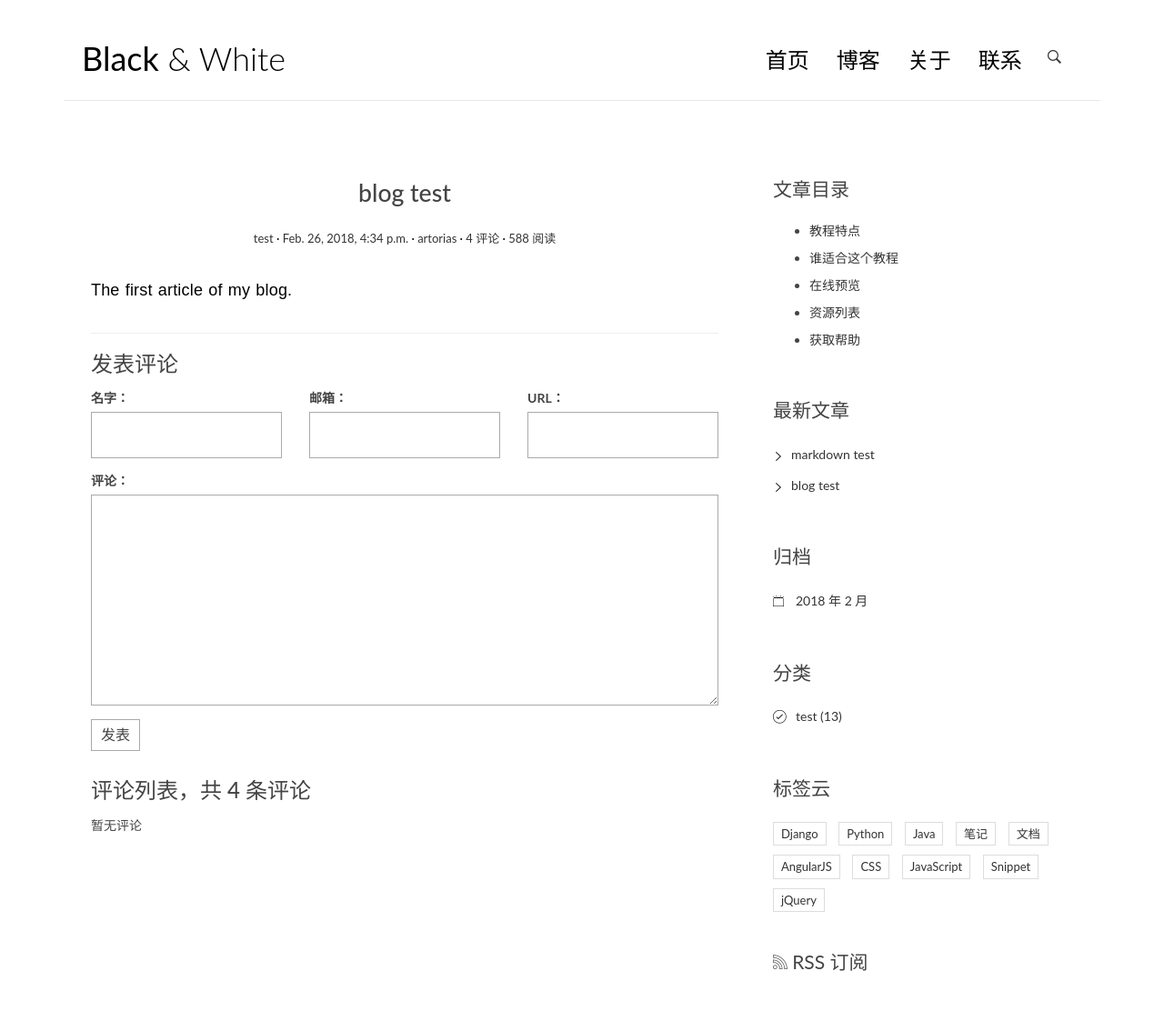
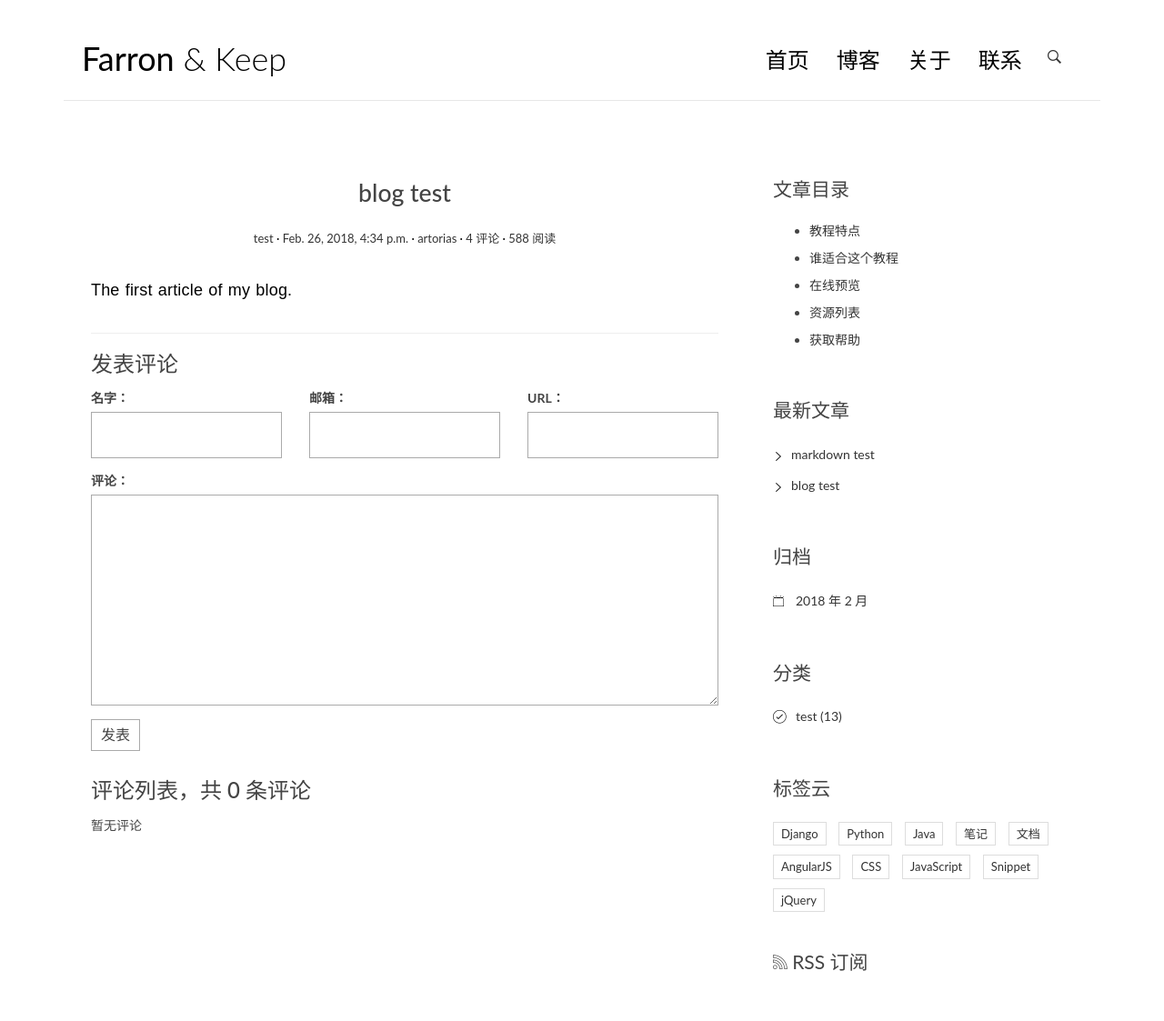
Before and after one commit to bobbyfyb/MyBlog, a Django app: page /post/2/ in a window 1280 px wide. Shown: the top 1123 px of the page at 91% size. Run offline with Django 3.2, Linux system fonts and the light colour scheme; data comes from the database, SQL or seed files in the repository; some libraries are stand-ins or nearby versions.

Commit message:
细节更新与优化

```diff
--- a/MyBlog/blog/models.py
+++ b/MyBlog/blog/models.py
@@ -55,3 +55,6 @@ class Post(models.Model):
 
     def get_absolute_url(self):
         return reverse('blog:detail',kwargs={'pk':self.pk})
+
+    class Meta:
+        ordering=['-created_time','title']
--- a/MyBlog/blog/views.py
+++ b/MyBlog/blog/views.py
@@ -6,7 +6,7 @@ import pygments
 # Create your views here.
 
 def index(request):
-   post_list=Post.objects.all().order_by('-created_time')
+   post_list=Post.objects.all()
    return render(request,'blog/index.html',context={
        'post_list':post_list
        })
--- a/MyBlog/templates/base.html
+++ b/MyBlog/templates/base.html
@@ -3,7 +3,7 @@
 <!DOCTYPE html>
 <html>
 <head>
-    <title>Black &amp; White</title>
+    <title>Farron &amp; Keep</title>
 
     <!-- meta -->
     <meta charset="UTF-8">
@@ -31,7 +31,7 @@
         <div class="row">
             <div class="col-md-4 col-sm-5 col-xs-8">
                 <div class="logo">
-                    <h1><a href="index.html"><b>Black</b> &amp; White</a></h1>
+                    <h1><a href="{% url 'blog:index' %}"><b>Farron</b> &amp; Keep</a></h1>
                 </div>
             </div><!-- col-md-4 -->
             <div class="col-md-8 col-sm-7 col-xs-4">
@@ -44,7 +44,7 @@
 
                     <div class="collapse navbar-collapse" id="bs-example-navbar-collapse-1">
                         <ul class="nav navbar-nav navbar-right">
-                            <li class="cl-effect-11"><a href="index.html" data-hover="首页">首页</a></li>
+                            <li class="cl-effect-11"><a href="{% url 'blog:index' %}" data-hover="首页">首页</a></li>
                             <li class="cl-effect-11"><a href="full-width.html" data-hover="博客">博客</a></li>
                             <li class="cl-effect-11"><a href="about.html" data-hover="关于">关于</a></li>
                             <li class="cl-effect-11"><a href="contact.html" data-hover="联系">联系</a></li>
@@ -178,7 +178,7 @@
     <button type="button" class="overlay-close"><span class="ion-ios-close-empty"></span></button>
     <nav>
         <ul>
-            <li><a href="index.html">首页</a></li>
+            <li><a href="{% url 'blog:index' %}">首页</a></li>
             <li><a href="full-width.html">博客</a></li>
             <li><a href="about.html">关于</a></li>
             <li><a href="contact.html">联系</a></li>
--- a/MyBlog/templates/blog/detail.html
+++ b/MyBlog/templates/blog/detail.html
@@ -47,7 +47,7 @@
                           </div>    <!-- row -->
                     </form>
                     <div class="comment-list-panel">
-                        <h3>评论列表，共 <span>4</span> 条评论</h3>
+                        <h3>评论列表，共 <span>{{ post.comment_set.count }}</span> 条评论</h3>
                         <ul class="comment-list list-unstyled">
                           {% for comment in comment_list %}
                           <li class="comment-item">
```
